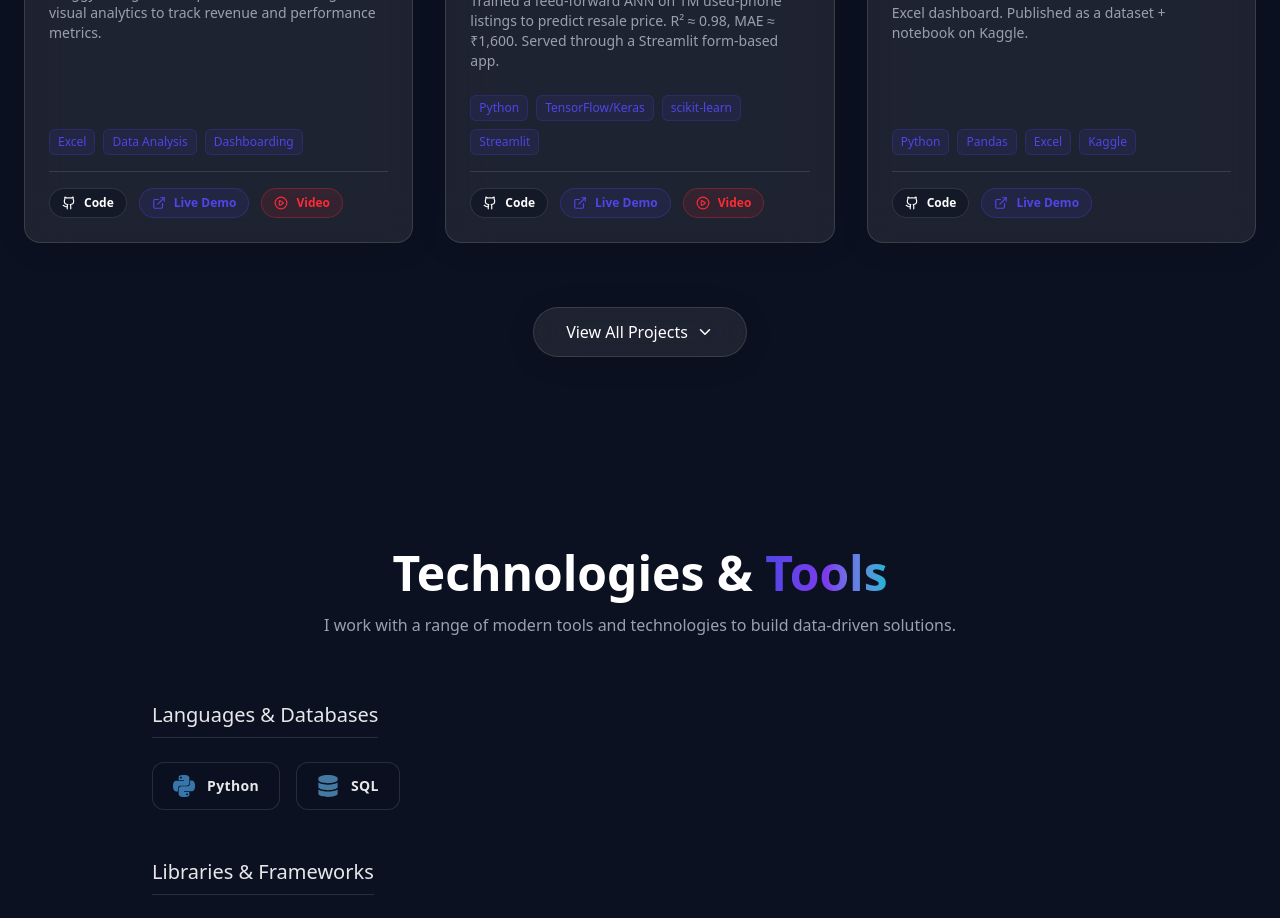
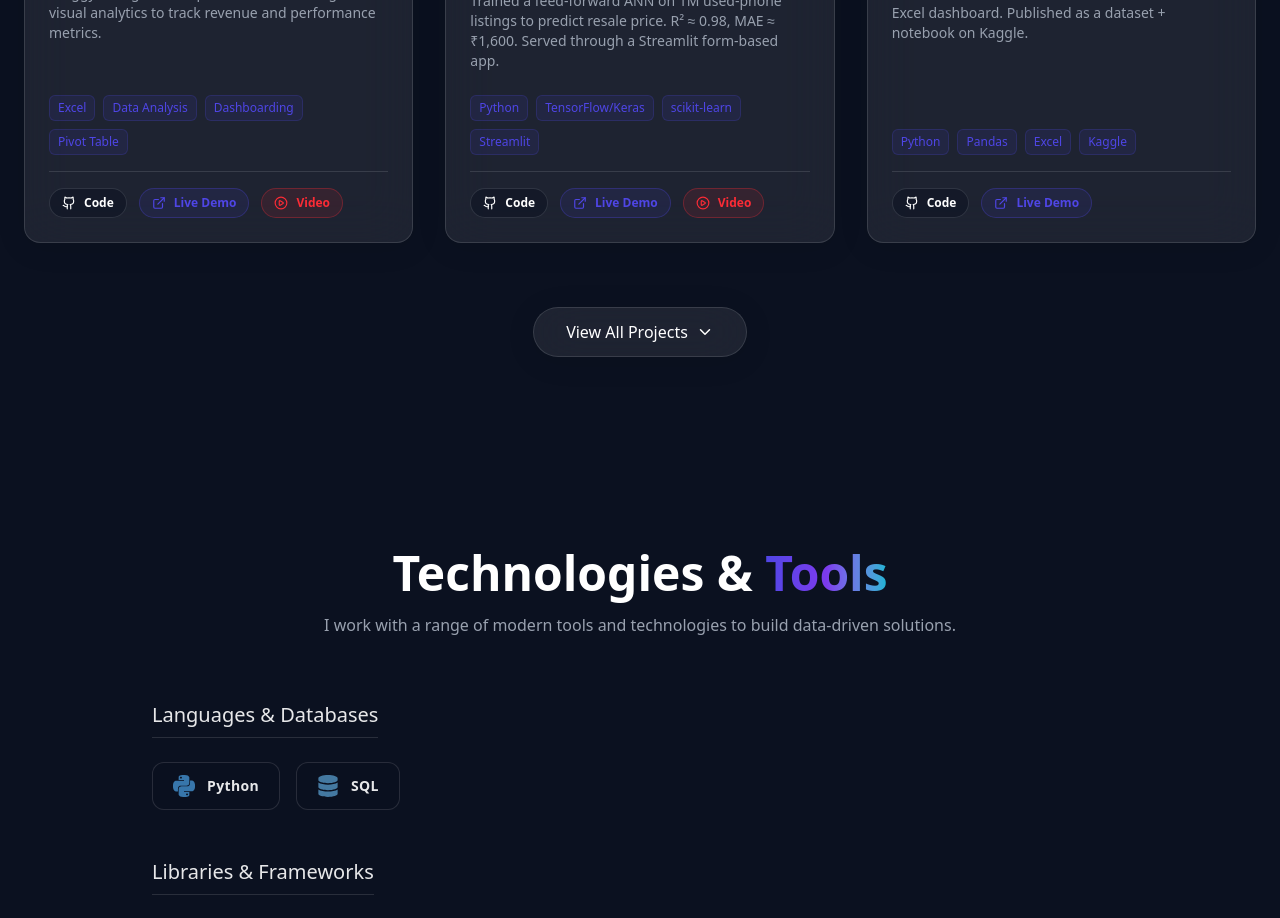
Before and after one commit to sidducv0528/siddu-portfolio-, a Next.js app: page / in a window 1280 px wide. Shown: the part 2800-3718 px from the top of the page. Built offline with nearby package versions, Linux system fonts and the light colour scheme.

Commit message:
Update project tags and links

```diff
--- a/src/components/Projects.tsx
+++ b/src/components/Projects.tsx
@@ -38,7 +38,7 @@ const projects = [
   {
     title: "Swiggy Sales Analysis Dashboard",
     description: "Interactive sales analysis dashboard built for Swiggy. Designed comprehensive data insights and visual analytics to track revenue and performance metrics.",
-    tech: ["Excel", "Data Analysis", "Dashboarding"],
+    tech: ["Excel", "Data Analysis", "Dashboarding", "Pivot Table"],
     image: "https://raw.githubusercontent.com/sidducv0528/Swiggy-Sales-Analysis-Dashboard/main/Assets/Swiggy_Thumbnail.png",
     github: "https://github.com/sidducv0528/Swiggy-Sales-Analysis-Dashboard",
     live: "https://onedrive.live.com/:x:/g/personal/CBF615F6CF8B4D72/IQC3o8yVFT9aTYvkOBoxL9JiAXMfOFXEnnTPoxHrWiEOqeo?resid=CBF615F6CF8B4D72!s95cca3b73f154d5a8be4381a312fd262&ithint=file%2Cxlsx&e=67fkd5&migratedtospo=true&redeem=aHR0cHM6Ly8xZHJ2Lm1zL3gvYy9jYmY2MTVmNmNmOGI0ZDcyL0lRQzNvOHlWRlQ5YVRZdmtPQm94TDlKaUFYTWZPRlhFbm5UUG94SHJXaUVPcWVvP2U9Njdma2Q1",
@@ -72,10 +72,10 @@ const projects = [
   {
     title: "Smart Feedback & Student Performance System",
     description: "Automated academic workflow tool: attendance/marks analysis, automated weekly reports, feedback form ticket generator, and web-based ticket tracker.",
-    tech: ["Google Apps Script", "JavaScript", "HTML/CSS"],
+    tech: ["Google Apps Script", "JavaScript", "HTML/CSS", "Excel", "Dashboard", "Automation"],
     image: "/images/projects/smart-feedback.png",
     github: "https://github.com/sidducv0528/Student-Performance-Issue-Management-System",
-    live: "",
+    live: "https://github.com/sidducv0528/Student-Performance-Issue-Management-System",
     video: "https://youtu.be/24SNZvqx7Ls?si=YrT_9Zojy_sGCjCJ",
   },
   {
@@ -89,7 +89,7 @@ const projects = [
   {
     title: "Bank Term Deposit Prediction",
     description: "Logistic Regression model to predict bank term deposits achieving an AUC of 0.992.",
-    tech: ["Python", "Logistic Regression"],
+    tech: ["Python", "Machine Learning", "Logistic Regression"],
     image: "/images/projects/bank-deposit.png",
     github: "https://github.com/sidducv0528/bank-deposit-prediction",
     live: "https://sidducv0528.github.io/ml-prediction-app/",
@@ -97,7 +97,7 @@ const projects = [
   {
     title: "Insurance Premium Prediction",
     description: "Linear Regression model for insurance premium prediction with an R² of 0.875.",
-    tech: ["Python", "Linear Regression"],
+    tech: ["Python", "Machine Learning", "Linear Regression"],
     image: "/images/projects/insurance.png",
     github: "https://github.com/sidducv0528/insurance-premium-prediction",
     live: "https://sidducv0528.github.io/ml-prediction-app/",
@@ -105,7 +105,7 @@ const projects = [
   {
     title: "Customer Churn Prediction",
     description: "Random Forest classification model for predicting customer churn with 80% accuracy.",
-    tech: ["Python", "Random Forest"],
+    tech: ["Python", "Machine Learning", "Random Forest"],
     image: "/images/projects/customer-churn.png",
     github: "https://github.com/sidducv0528/customer-churn-random-forest",
     live: "https://sidducv0528.github.io/ml-prediction-app/",
```
